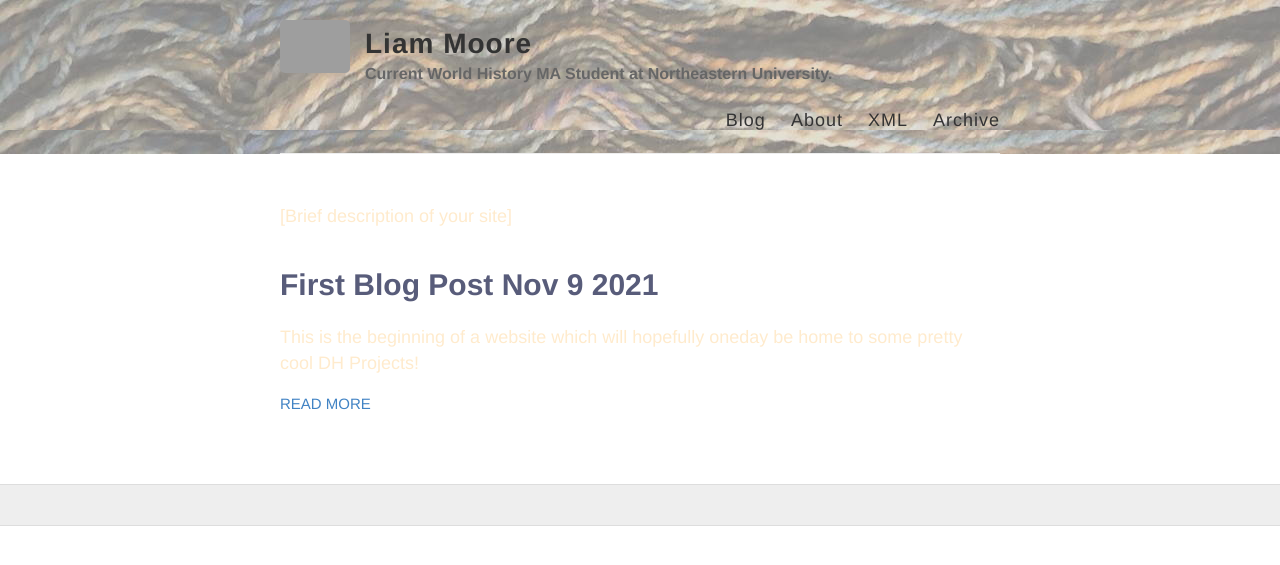
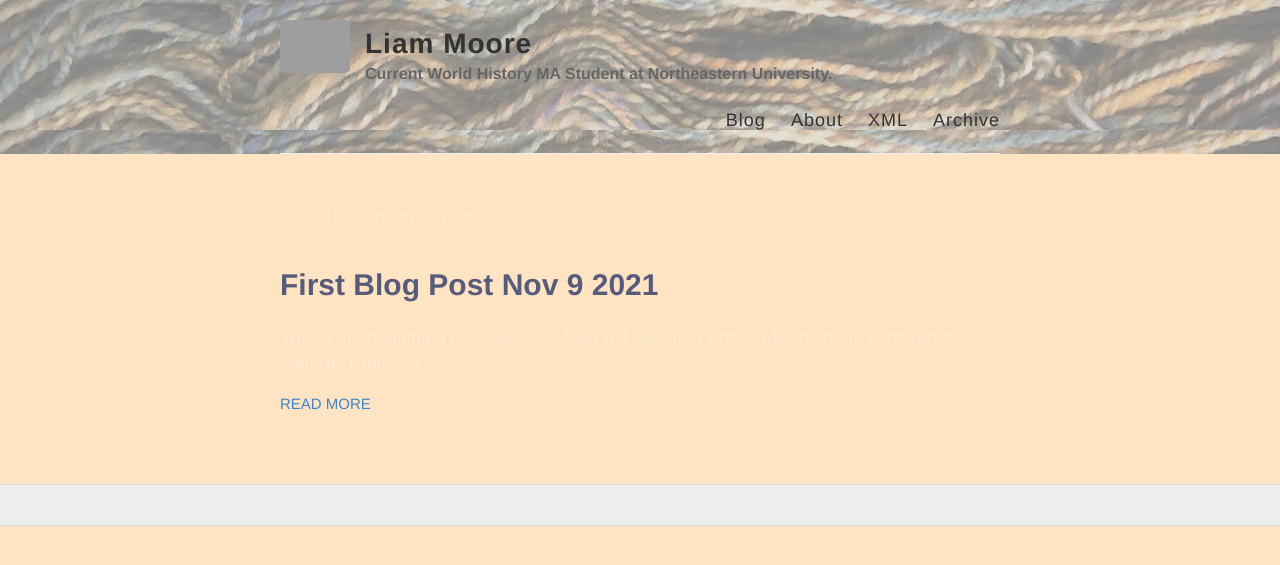
Before and after one commit to Liam-moore14/go-away, a Jekyll site: the page built from index.html, in a window 1280 px wide. Shown: the top 565 px of the page. Built offline with Jekyll 4.4.1, drawn with Linux system fonts in a browser that asks for light colours; grey boxes are pictures that could not be loaded.

Commit message:
Bisque is not blanchedAlmond

```diff
--- a/_sass/_variables.scss
+++ b/_sass/_variables.scss
@@ -5,6 +5,7 @@
 
 // Colors
 $blue: #4183C4;
+$Bisque: #FFE4C4;
 
 // Grays
 $black: #000;
--- a/style.scss
+++ b/style.scss
@@ -18,7 +18,7 @@ html {
 }
 
 body {
-	background: $white;
+	background: $Bisque;
   font: 18px/1.4 $helvetica;
   color: $blanchedAlmond;
 }
```
